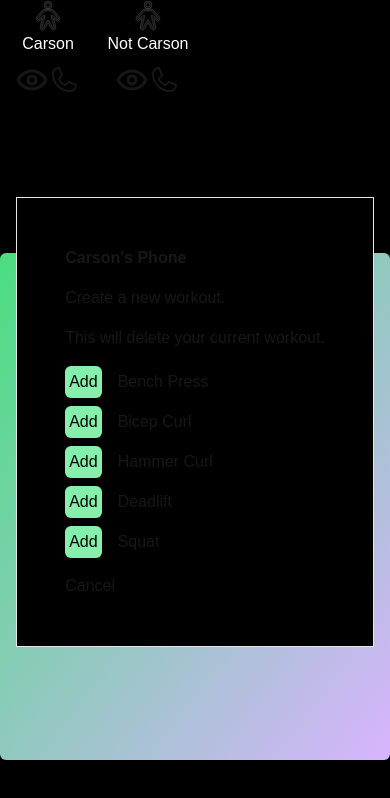
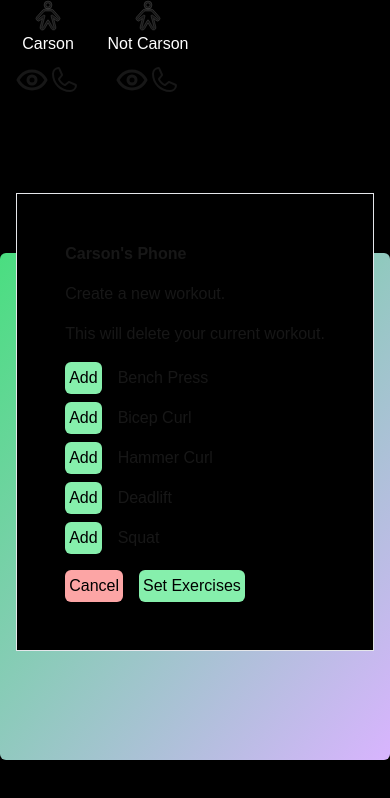
Before and after one commit to carsonbergen/fitness_app, a Next.js app: page / in a window 390 px wide. Both pictures are taken after a click on the button 64 px from the left and 80 px from the top of the page. Shown: the top 798 px of the page. Built offline with nearby package versions, Linux system fonts and the light colour scheme.

Commit message:
finished phone

```diff
--- a/app/components/PersonsPhone.tsx
+++ b/app/components/PersonsPhone.tsx
@@ -3,7 +3,7 @@ import {usePeople} from "@/app/providers/PeopleContext";
 
 import EXERCISES from '../constants.json';
 import {useEffect, useState} from "react";
-import {Exercise} from "@/app/types";
+import {Exercise, PersonType} from "@/app/types";
 import {twMerge} from "tailwind-merge";
 
 interface PersonsPhoneProps {
@@ -70,6 +70,7 @@ export default function PersonsPhone({isOpen, setIsOpen, personIndex}: PersonsPh
                     </div>
                     <div className="flex gap-4">
                         <button
+                            className={`bg-red-300 text-black p-1 rounded-md`}
                             onClick={() => {
                                 setIsOpen(false);
                                 setNewExercises([]);
@@ -77,6 +78,30 @@ export default function PersonsPhone({isOpen, setIsOpen, personIndex}: PersonsPh
                         >
                             Cancel
                         </button>
+                        <button
+                            className={`bg-green-300 text-black p-1 rounded-md`}
+                            onClick={() => {
+                                const newPeople: PersonType[] = people.map((p: PersonType, i) => {
+                                    if (i !== personIndex) {
+                                        return p;
+                                    } else {
+                                        return {
+                                            pos: p.pos,
+                                            name: p.name,
+                                            distanceFromTopOfArea: p.distanceFromTopOfArea,
+                                            inArea: p.inArea,
+                                            areaRef: p.areaRef,
+                                            lookingAtScreen: p.lookingAtScreen,
+                                            exercises: newExercises,
+                                        };
+                                    }
+                                });
+                                setPeople(newPeople);
+                                setIsOpen(false);
+                            }}
+                        >
+                            Set Exercises
+                        </button>
                     </div>
                 </DialogPanel>
             </div>
```
